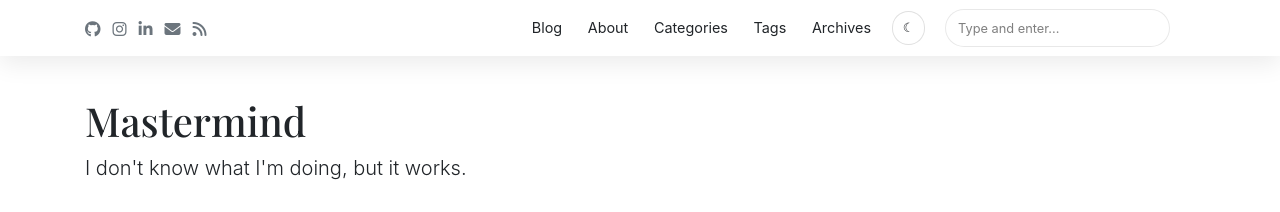
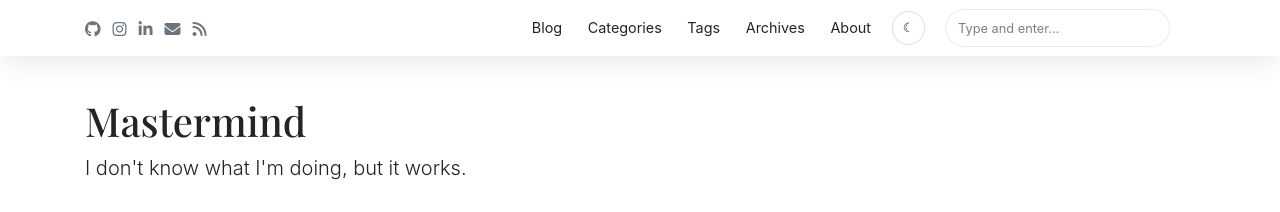
Before and after one commit to solvedlogic/myblog, a Jekyll site: the page built from _pages/about.md, in a window 1280 px wide. Shown: the top 212 px of the page. Built offline with Jekyll 4.4.1, drawn with Linux system fonts in a browser that asks for light colours; nearby versions of some CDN libraries; some web fonts are replaced.

Commit message:
Update default.html

```diff
--- a/_layouts/default.html
+++ b/_layouts/default.html
@@ -166,10 +166,6 @@
             </li>
 
             <li class="nav-item">
-              <a class="nav-link" href="{{ site.baseurl }}/about">About</a>
-            </li>
-
-            <li class="nav-item">
               <a class="nav-link" href="{{ site.baseurl }}/categories"
                 >Categories</a
               >
@@ -183,6 +179,10 @@
               <a class="nav-link" href="{{ site.baseurl }}/archives"
                 >Archives</a
               >
+            </li>
+
+            <li class="nav-item">
+              <a class="nav-link" href="{{ site.baseurl }}/about">About</a>
             </li>
 
             <li class="nav-item d-flex align-items-center">
```
